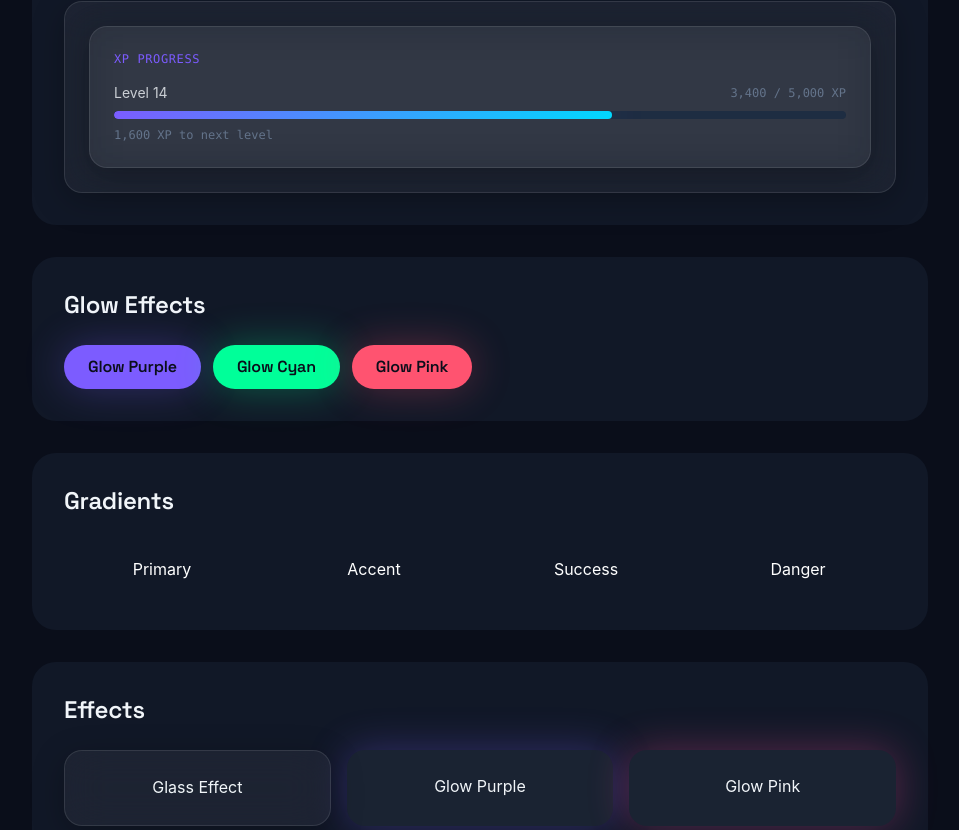
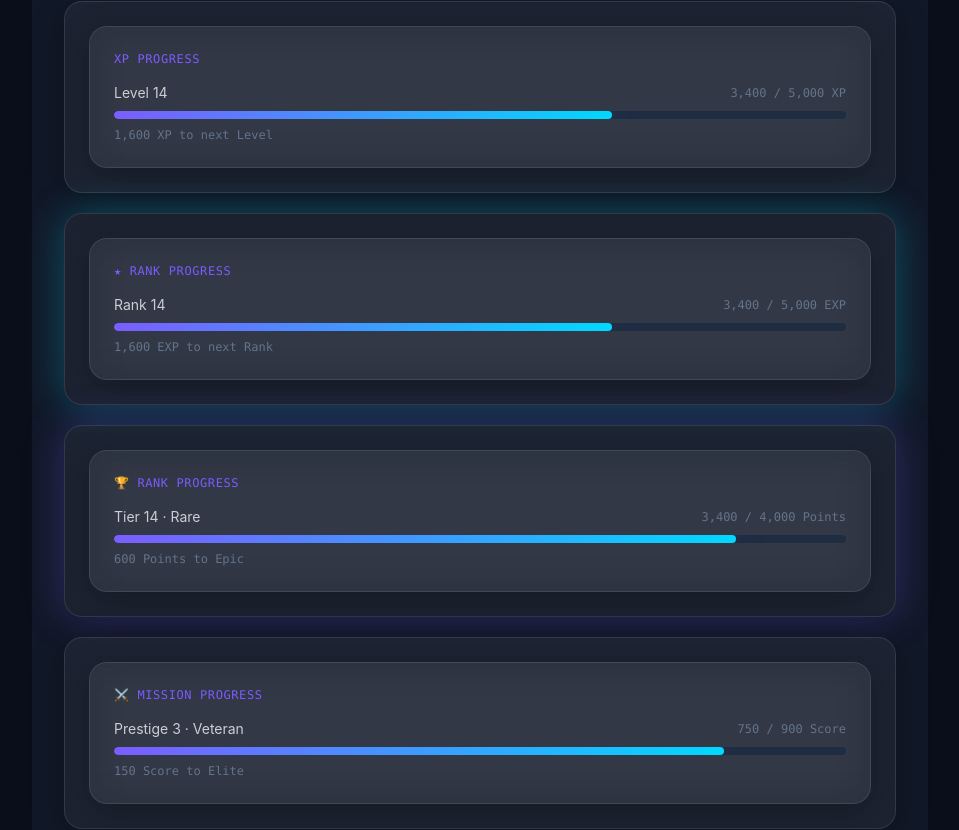
Before and after one commit to idarigan/dara-ui, a React (Vite) app: page / in a window 1280 px wide. Shown: the part 7475-8305 px from the top of the page, without its empty margins (160-1119 px from the left). Built offline with nearby package versions, Linux system fonts and the light colour scheme; a web font is replaced by a local one.

Commit message:
feat: enhance XPBar with custom labels, ranks, RTL support

```diff
--- a/src/App.tsx
+++ b/src/App.tsx
@@ -1275,15 +1275,66 @@ function AppContent() {
           </div>
         </section>
 
-        {/* ----- PROGRESS SHOWCASE ----- */}
+        {/* ----- XPBAR SHOWCASE ----- */}
         <section className="p-8 mb-8 rounded-[var(--radius-large)] bg-[var(--color-bg-secondary)]">
-          <h2 className="text-2xl font-semibold mb-6">
-            Special / RPG Elements
-          </h2>
+          <h2 className="text-2xl font-semibold mb-6">XPBar, RankTier</h2>
 
-          <div className="glass p-6 float-card">
+          {/* Basic XP Bar */}
+          <div className="glass mb-5 p-6 float-card">
             <XPBar value={3400} max={5000} level={14} />
           </div>
+
+          {/* With custom labels */}
+          <div className="glass mb-5 p-6 float-card glow-cyan">
+            <XPBar
+              value={3400}
+              max={5000}
+              level={14}
+              customLabel="★ RANK PROGRESS"
+              levelLabel="Rank"
+              xpLabel="EXP"
+            />
+          </div>
+
+          {/* With rank tiers */}
+          <div className="glass mb-5 p-6 float-card glow-purple">
+            <XPBar
+              value={3400}
+              max={5000}
+              level={14}
+              levelLabel="Tier"
+              xpLabel="Points"
+              customLabel="🏆 RANK PROGRESS"
+              ranks={[
+                { label: "Common", requiredXP: 0 },
+                { label: "Uncommon", requiredXP: 1000 },
+                { label: "Rare", requiredXP: 2500 },
+                { label: "Epic", requiredXP: 4000 },
+                { label: "Legendary", requiredXP: 6000 },
+              ]}
+            />
+          </div>
+
+          {/* Game style with custom rank labels */}
+          <div className="glass mb-5 p-6 float-card">
+            <XPBar
+              value={750}
+              max={1200}
+              level={3}
+              levelLabel="Prestige"
+              xpLabel="Score"
+              customLabel="⚔️ MISSION PROGRESS"
+              ranks={[
+                { label: "Recruit", requiredXP: 0 },
+                { label: "Soldier", requiredXP: 300 },
+                { label: "Veteran", requiredXP: 600 },
+                { label: "Elite", requiredXP: 900 },
+                { label: "Commander", requiredXP: 1200 },
+              ]}
+            />
+          </div>
+
+          {/* QuestCard */}
         </section>
 
         {/* ----- GLOW SHOWCASE ----- */}
--- a/src/components/XPBar/XPBar.tsx
+++ b/src/components/XPBar/XPBar.tsx
@@ -1,4 +1,15 @@
 import React from "react";
+
+export interface RankTier {
+  /**
+   * Display label for the rank (e.g., "Common", "Plat", "Hero")
+   */
+  label: string;
+  /**
+   * XP required to achieve this rank
+   */
+  requiredXP: number;
+}
 
 export interface XPBarProps {
   /**
@@ -22,6 +33,25 @@ export interface XPBarProps {
    */
   showLabel?: boolean;
   /**
+   * Custom label for the progress bar header (replaces "XP Progress")
+   */
+  customLabel?: string;
+  /**
+   * Custom word for "Level" (e.g., "Rank", "Tier")
+   * @default "Level"
+   */
+  levelLabel?: string;
+  /**
+   * Custom word for "XP" (e.g., "EXP", "Points", "Score")
+   * @default "XP"
+   */
+  xpLabel?: string;
+  /**
+   * Rank tiers array - each tier has a label and required XP
+   * When provided, displays the current rank badge
+   */
+  ranks?: RankTier[];
+  /**
    * Additional className
    */
   className?: string;
@@ -32,16 +62,22 @@ export interface XPBarProps {
  *
  * Features:
  * - Gradient fill animation (purple to cyan)
- * - Level display
+ * - Level display with customizable labels
  * - "X XP to next level" helper text
+ * - Rank tier system with badge display
  * - Glow effect on fill
  * - Theme-aware colors
+ * - RTL support
  */
 export const XPBar: React.FC<XPBarProps> = ({
   value = 0,
   max = 5000,
   level = 1,
   showLabel = true,
+  customLabel,
+  levelLabel = "Level",
+  xpLabel = "XP",
+  ranks,
   className = "",
 }) => {
   // Clamp value between 0 and max
@@ -49,39 +85,103 @@ export const XPBar: React.FC<XPBarProps> = ({
   const percentage = (clampedValue / max) * 100;
   const xpToNext = max - clampedValue;
 
+  // Determine current rank based on XP value
+  const getCurrentRank = (): RankTier | null => {
+    if (!ranks || ranks.length === 0) return null;
+
+    let currentRank = ranks[0];
+    for (const rank of ranks) {
+      if (clampedValue >= rank.requiredXP) {
+        currentRank = rank;
+      }
+    }
+    return currentRank;
+  };
+
+  const currentRank = getCurrentRank();
+
+  // Get the next rank
+  const getNextRank = (): RankTier | null => {
+    if (!ranks || ranks.length === 0) return null;
+
+    for (const rank of ranks) {
+      if (clampedValue < rank.requiredXP) {
+        return rank;
+      }
+    }
+    return null;
+  };
+
+  const nextRank = getNextRank();
+
+  // Calculate XP needed for next rank
+  const xpToNextRank = nextRank ? nextRank.requiredXP - clampedValue : null;
+
+  // Format number with commas
+  const formatNumber = (num: number): string => {
+    return num.toLocaleString();
+  };
+
+  // Determine bar label text
+  const getBarLabel = (): string => {
+    if (ranks && nextRank) {
+      return `${formatNumber(xpToNextRank || 0)} ${xpLabel} to ${nextRank.label}`;
+    }
+    return `${formatNumber(xpToNext)} ${xpLabel} to next ${levelLabel}`;
+  };
+
   return (
     <div className={`glass p-6 float-card ${className}`}>
       {/* XP Progress label */}
       <p className="font-mono text-xs text-[var(--color-primary)] uppercase tracking-wider mb-4">
-        XP Progress
+        {customLabel || "XP Progress"}
       </p>
 
-      {/* Level and XP display */}
+      {/* Level/Rank and XP display */}
       <div className="flex items-center justify-between mb-2">
-        <span className="font-accent text-sm text-[var(--color-text-primary)]/80">
-          Level {level}
-        </span>
+        <div className="flex items-center gap-2">
+          <span className="font-accent text-sm text-[var(--color-text-primary)]/80">
+            {ranks && currentRank ? (
+              <>
+                {levelLabel} {level} · {currentRank.label}
+              </>
+            ) : (
+              <>
+                {levelLabel} {level}
+              </>
+            )}
+          </span>
+        </div>
         <span className="font-mono text-xs text-[var(--color-text-tertiary)]">
-          {clampedValue.toLocaleString()} / {max.toLocaleString()} XP
+          {formatNumber(clampedValue)} /{" "}
+          {ranks && nextRank
+            ? formatNumber(nextRank.requiredXP)
+            : formatNumber(max)}{" "}
+          {xpLabel}
         </span>
       </div>
 
       {/* Progress bar track */}
-      <div className="xp-bar-track">
+      <div className="xp-bar-track" dir="ltr">
         <div
           className="xp-bar-fill"
-          style={{ width: `${percentage}%` }}
+          style={{
+            width:
+              ranks && nextRank
+                ? `${(clampedValue / nextRank.requiredXP) * 100}%`
+                : `${percentage}%`,
+          }}
           role="progressbar"
           aria-valuenow={clampedValue}
           aria-valuemin={0}
-          aria-valuemax={max}
+          aria-valuemax={ranks && nextRank ? nextRank.requiredXP : max}
         />
       </div>
 
-      {/* XP to next level */}
+      {/* XP to next level/rank */}
       {showLabel && (
         <p className="font-mono text-xs text-[var(--color-text-tertiary)] mt-2">
-          {xpToNext.toLocaleString()} XP to next level
+          {getBarLabel()}
         </p>
       )}
     </div>
--- a/src/components/XPBar/index.ts
+++ b/src/components/XPBar/index.ts
@@ -1,3 +1,3 @@
 export { XPBar } from "./XPBar";
-export type { XPBarProps } from "./XPBar";
+export type { XPBarProps, RankTier } from "./XPBar";
 export { XPBar as default } from "./XPBar";
```
Also changed, not shown: 1 other file (tests, documents, lock files or other folders).
